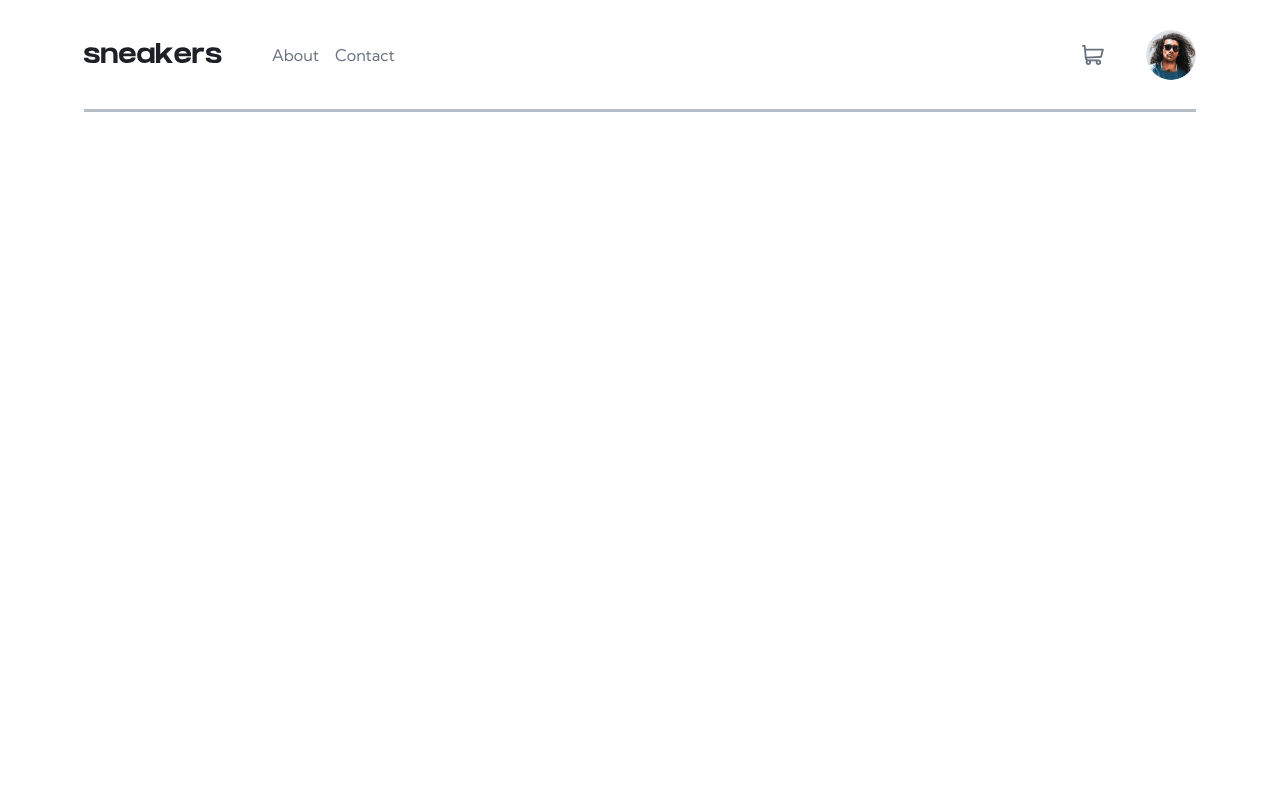
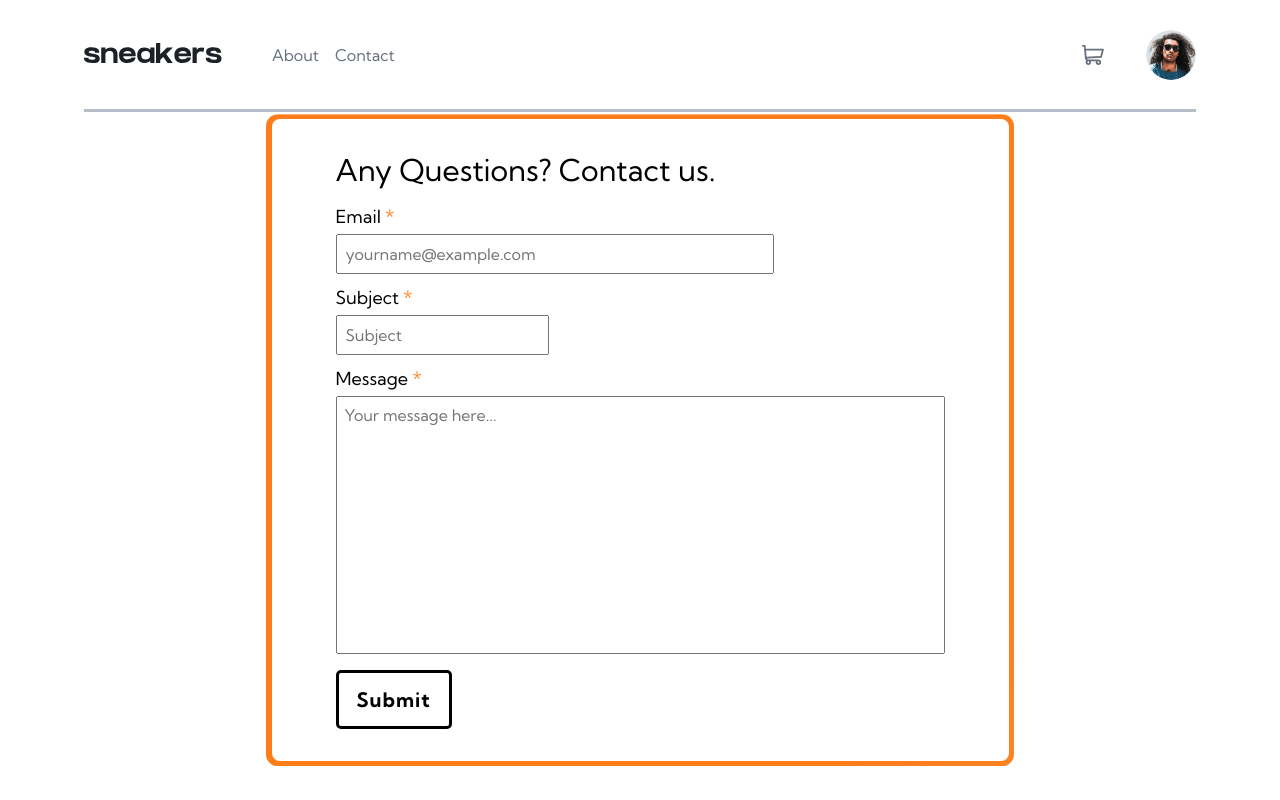
Before and after one commit to danielbrah/e-commerce, a Vue app: page /contact in a window 1280 px wide. Shown: the top 800 px of the page. Built offline with nearby package versions, Linux system fonts and the light colour scheme.

Commit message:
add contact page

```diff
--- a/src/assets/sass/pages/contact.scss
+++ b/src/assets/sass/pages/contact.scss
@@ -1,4 +1,87 @@
+@import '../base/typography.scss';
+@import '../abstract/mixins.scss';
+@import '../abstract/colors.scss';
 #contact
 {
     height: 100vh;
+    display: grid;
+    place-items: center;
+
+    #wrapper
+    {
+        position: relative;
+        top: 40px;
+        padding: 32px 64px;
+        border-radius: 8px;
+        background: white;
+        form
+        {
+            z-index: 1;
+            label{
+                font-family: $kumbh;
+                font-size: 18px;
+
+                span.required{
+                    color: map-get($orange, 'normal');
+                }
+            }
+            margin-top: 16px;
+            input{
+                display: block;
+                margin-top: 6px;
+                margin-bottom: 12px;
+                padding: 8px;
+                font-family: $kumbh;
+                font-size: 16px;
+            }
+
+            textarea{
+                resize: none;
+                font-family: $kumbh;
+                display: block;
+                margin-bottom: 16px;
+                margin-top: 6px;
+                padding: 8px;
+                font-size: 16px;
+            }
+        }
+
+        h1
+        {
+            font-family: $kumbh;
+            font-size: 30px;
+            font-weight: 400;
+        }
+
+        button[type="submit"]
+        {
+            @include button;
+            border: solid black;
+        }
+
+        &::before
+        {
+            content: ' ';
+            background-image: linear-gradient(120deg, map-get($orange, 'normal') 40%, hsl(33, 100%, 75%));
+            background-repeat: no-repeat;
+            background-size: 470%;
+            background-position: left;
+            animation: bg-rotate 3s linear alternate infinite;
+            position: absolute;
+            width: 101.5%;
+            height: 101.5%;
+            top: 50%;
+            left: 50%;
+            transform: translate(-50%, -50%);
+            z-index: -1;
+            border-radius: 12px;
+
+            @keyframes bg-rotate
+            {
+                0%{background-position: left;}
+                15%{background-position: left center;}
+                100%{background-position: right;}
+            }
+        }
+    }
 }
--- a/src/components/Contact.vue
+++ b/src/components/Contact.vue
@@ -1,14 +1,37 @@
 <script setup>
-import { onMounted } from 'vue'
+import { onMounted, ref } from 'vue'
+
+const form = ref(null)
+
+const submit = (e) =>{
+    console.log('submitted')
+}
+
 
 onMounted(() => {
     window.scroll(0, 0)
+
+
 })
 </script>
 
 <template>
     <div id="contact">
+        <div id="wrapper">
+            <h1>Any Questions? Contact us.</h1>
+            <form ref="form" method="post" data-netlify="true" @submit.prevent="submit">
+                <label for="email">Email <span class="required">*</span></label>
+                <input type="email" name="email" id="email" placeholder="yourname@example.com" size="45" autocomplete="on">
 
+                <label for="subject">Subject <span class="required">*</span></label>
+                <input type="text" name="subject" id="subject" placeholder="Subject">
+
+                <label for="message">Message <span class="required">*</span></label>
+                <textarea id="message" name="message" rows="12" cols="64" placeholder="Your message here..."></textarea>
+
+                <button type="submit">Submit</button>
+            </form>
+        </div>
     </div>
 
 </template>
```
